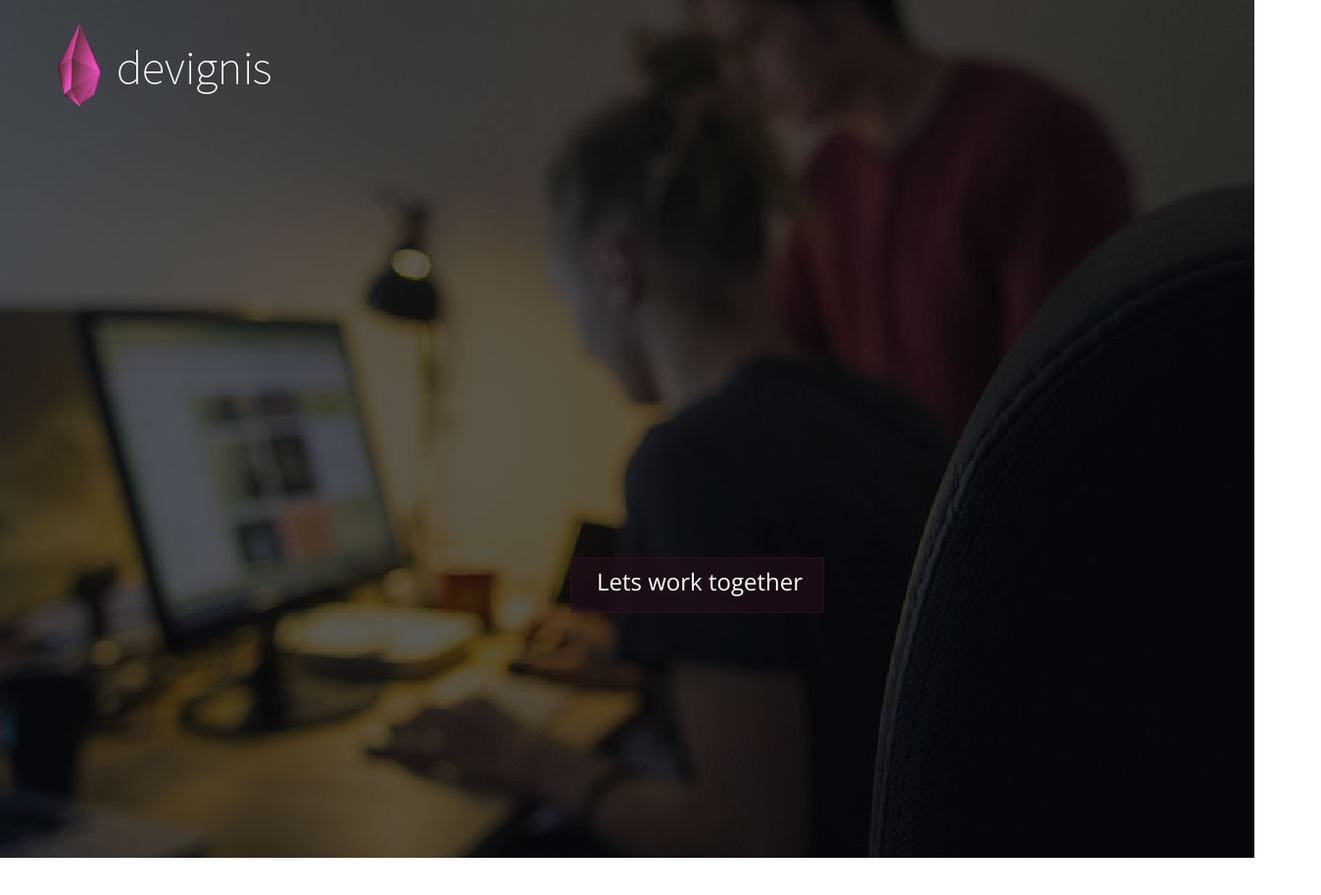
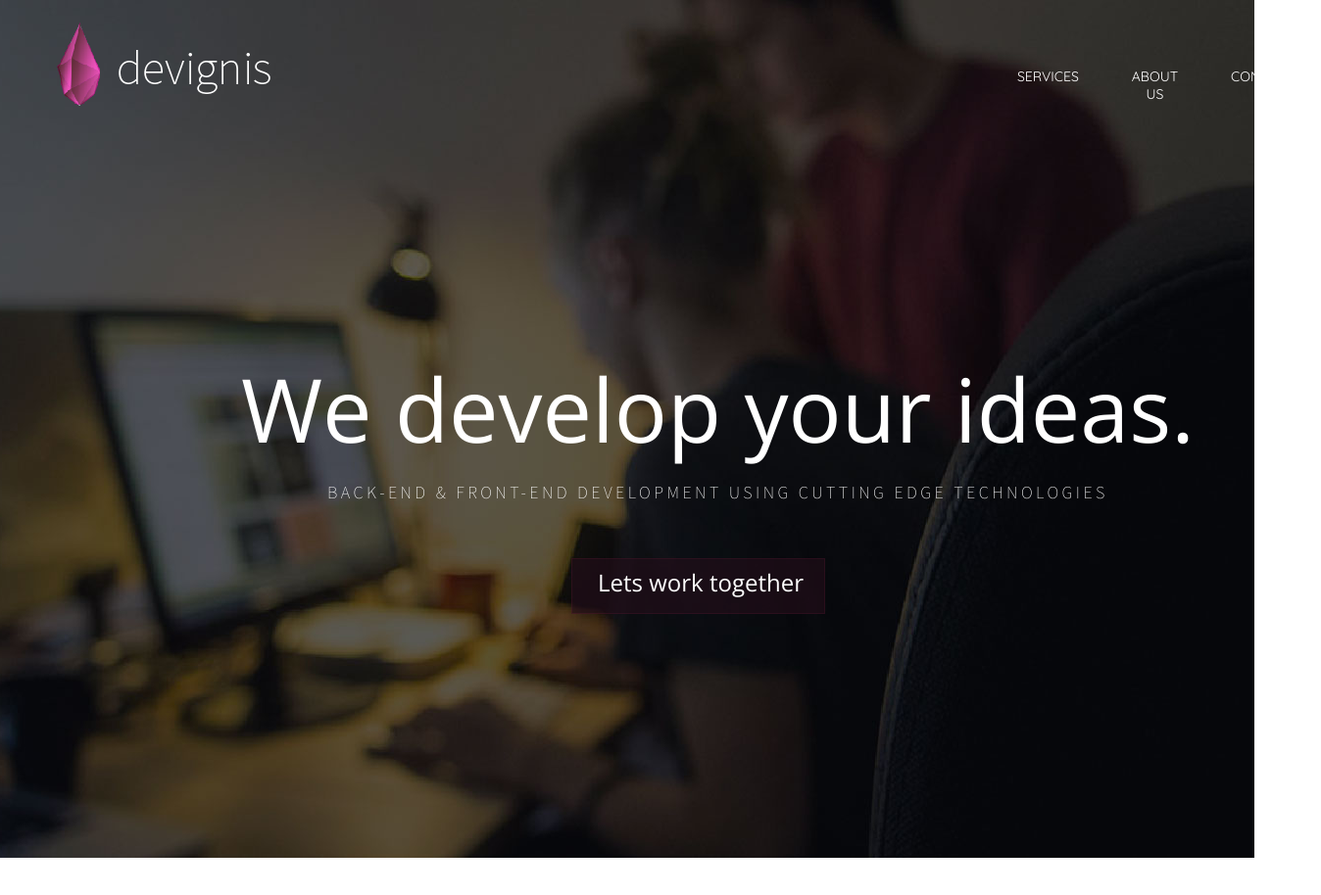
Before and after one commit to pequege/frontend-test, a plain HTML site: page index.html in a window 1280 px wide. Shown: the top 914 px of the page at 98% size, 1348 px wide, since content can reach past the window. Drawn offline with nearby package versions, Linux system fonts and the light colour scheme.

Commit message:
added tittle and top-right menu

```diff
--- a/css/style.css
+++ b/css/style.css
@@ -1,4 +1,6 @@
 @import url(http://fonts.googleapis.com/css?family=Open+Sans:300);
+@import url(http://fonts.googleapis.com/css?family=Source+Sans+Pro:200);
+@import url(http://fonts.googleapis.com/css?family=Quicksand);
 *{
 	margin: 0;
 }
@@ -19,10 +21,49 @@
 	height: 127px;
 	background-image: url('../img/logo.png');
 }
+
+ul{
+	list-style: none;
+	font-size: 14px;
+	font-family: 'Quicksand', sans-serif;
+	display: flex;
+	position: absolute;
+	top: 69px;
+	left: 1011px;
+	color: white;
+	padding-left: 0;
+
+}
+
+li{
+	padding: 0 27px;
+}
+
+.tittle{
+	display: block;
+	position: absolute;
+	left: 246px;
+	top: 356px;
+	color: white
+}
+
+.tittle-style-1{
+	font-family: 'Open Sans', sans-serif;
+	font-size: 90px;
+}
+
+.tittle-style-2{
+	font-family: 'Source Sans Pro', sans-serif;
+	font-size: 18px;
+	color: white;
+	padding-top: 13px;
+	letter-spacing: 3.45px;
+}
+
 .button-wrapper{
 	position: absolute;
-	top: 569px;
-	left: 582px;
+	top: 570px;
+	left: 583px;
 }
 .button{
 	background-color: #240e1a;
@@ -34,7 +75,7 @@
 	position: relative;
 	transition:0.3s;
 }
-.button:hover{
+.button-wrapper:hover{
 	background-color: #b06b88;
 	transition:0.3s;
 }
--- a/index.html
+++ b/index.html
@@ -7,6 +7,17 @@
 <body>
 <div class="header">
 	<div class="logo"></div>
+	<div class="right-bar">
+		<ul>
+			<li>SERVICES</li>
+			<li>ABOUT US</li>
+			<li>CONTACT</li>
+		</ul>
+	</div>
+	<div class="tittle">
+		<p class="tittle-style-1"> We develop your ideas.</p>
+		<p class="tittle-style-2">BACK-END & FRONT-END DEVELOPMENT USING CUTTING EDGE TECHNOLOGIES</p>
+	</div>
 	<div class="button-wrapper">
 		<div class="button"></div>
 		<span class="button-txt">Lets work together</span>
```
